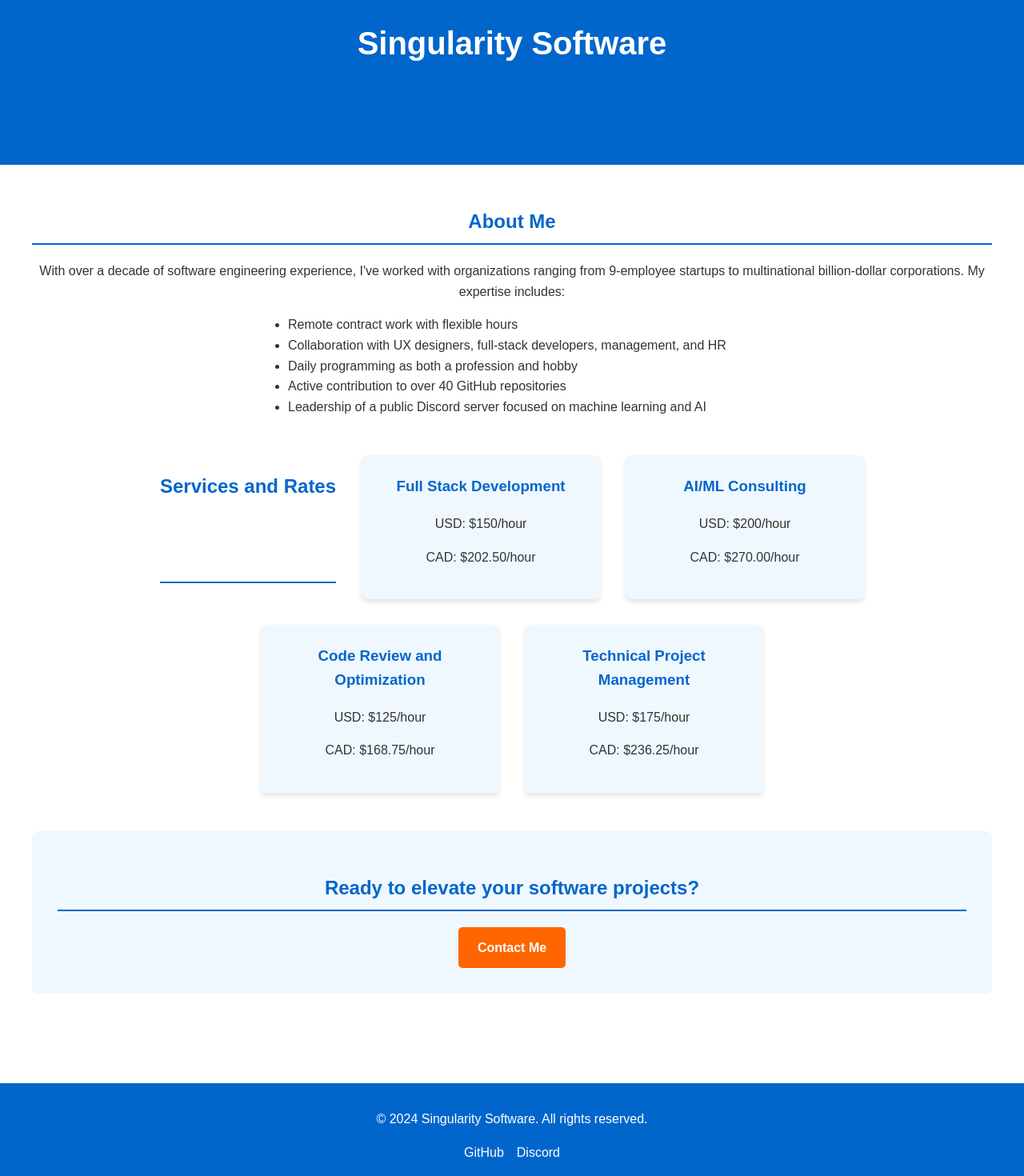
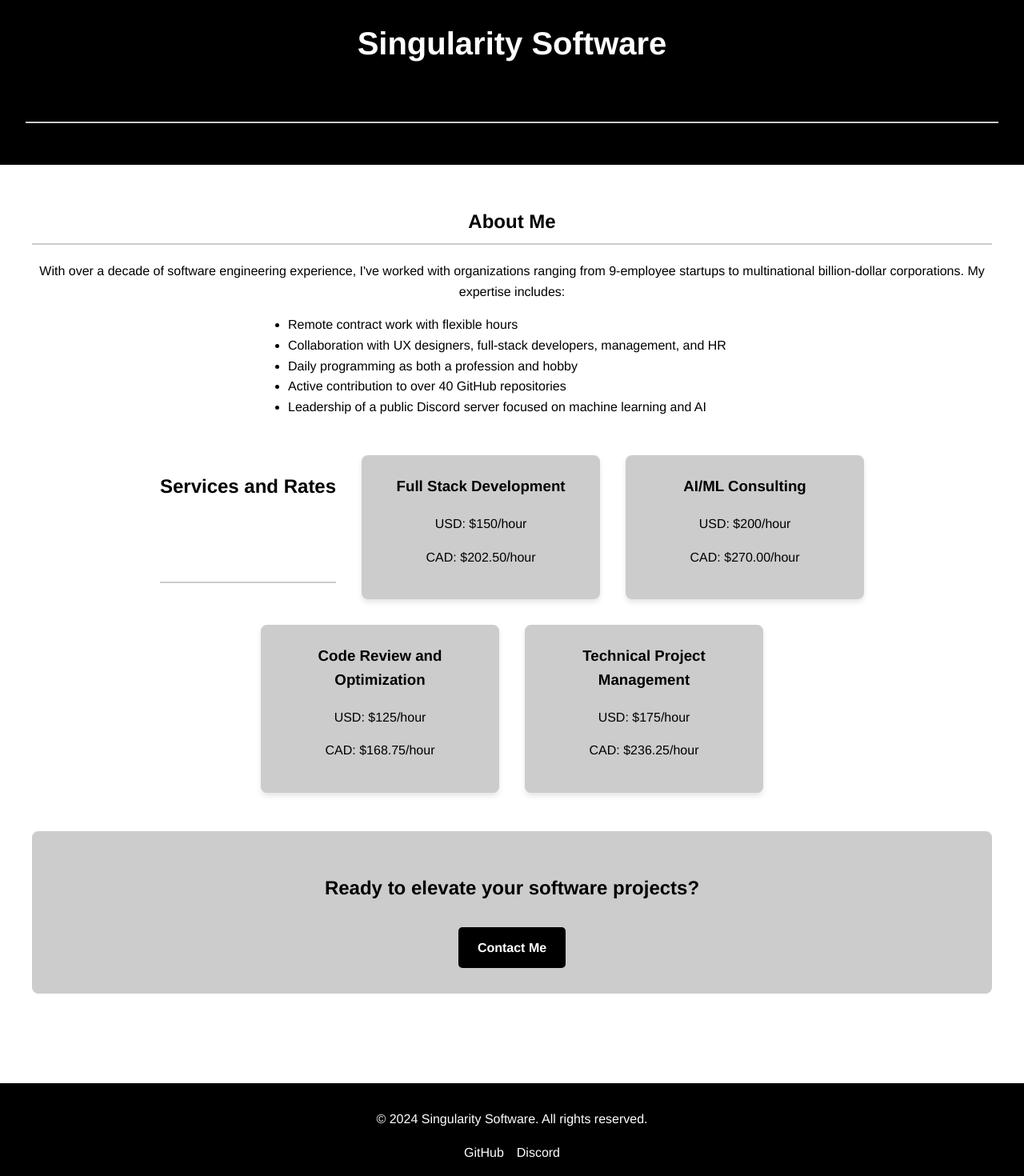
Before and after one commit to ericgrosse/singularity-software-site, a React (Create React App) app: page / in a window 1280 px wide. Shown: the part 37-1507 px from the top of the page at 80% size. Built offline with nearby package versions, Linux system fonts and the light colour scheme.

Commit message:
perplexity.ai update 2

```diff
--- a/src/App.css
+++ b/src/App.css
@@ -1,15 +1,15 @@
 /* App.css */
 
 :root {
-  --primary-color: #0066cc;
-  --secondary-color: #f0f8ff;
-  --text-color: #333;
-  --background-color: #ffffff;
-  --accent-color: #ff6600;
+  --background-color: #ffffff; /* White background */
+  --text-color: #000000;       /* Black text */
+  --header-background: #000000; /* Black header */
+  --header-text-color: #ffffff; /* White header text */
+  --accent-color: #cccccc;      /* Light gray for accents */
 }
 
 body {
-  font-family: 'Arial', sans-serif;
+  font-family: 'Helvetica Neue', Arial, sans-serif;
   line-height: 1.6;
   color: var(--text-color);
   background-color: var(--background-color);
@@ -22,9 +22,9 @@ body {
 }
 
 .App-header {
-  background-color: var(--primary-color);
+  background-color: var(--header-background);
   padding: 2rem;
-  color: white;
+  color: var(--header-text-color);
 }
 
 .App-header h1 {
@@ -48,8 +48,8 @@ section {
 }
 
 h2 {
-  color: var(--primary-color);
-  border-bottom: 2px solid var(--primary-color);
+  color: var(--text-color);
+  border-bottom: 2px solid var(--accent-color);
   padding-bottom: 0.5rem;
 }
 
@@ -67,7 +67,7 @@ h2 {
 }
 
 .service-item {
-  background-color: var(--secondary-color);
+  background-color: var(--accent-color);
   border-radius: 8px;
   padding: 1.5rem;
   width: 250px;
@@ -80,20 +80,20 @@ h2 {
 }
 
 .service-item h3 {
-  color: var(--primary-color);
+  color: var(--text-color);
   margin-top: 0;
 }
 
 .cta {
-  background-color: var(--secondary-color);
+  background-color: var(--accent-color);
   padding: 2rem;
   border-radius: 8px;
 }
 
 .cta-button {
   display: inline-block;
-  background-color: var(--accent-color);
-  color: white;
+  background-color: var(--text-color);
+  color: var(--background-color);
   padding: 0.8rem 1.5rem;
   text-decoration: none;
   border-radius: 5px;
@@ -102,18 +102,18 @@ h2 {
 }
 
 .cta-button:hover {
-  background-color: #e65c00;
+  background-color: #333333; /* Darker gray on hover */
 }
 
 footer {
-  background-color: var(--primary-color);
-  color: white;
+  background-color: var(--header-background);
+  color: var(--header-text-color);
   padding: 1rem;
   margin-top: 2rem;
 }
 
 footer a {
-  color: white;
+  color: var(--header-text-color);
   margin: 0 0.5rem;
   text-decoration: none;
 }
```
